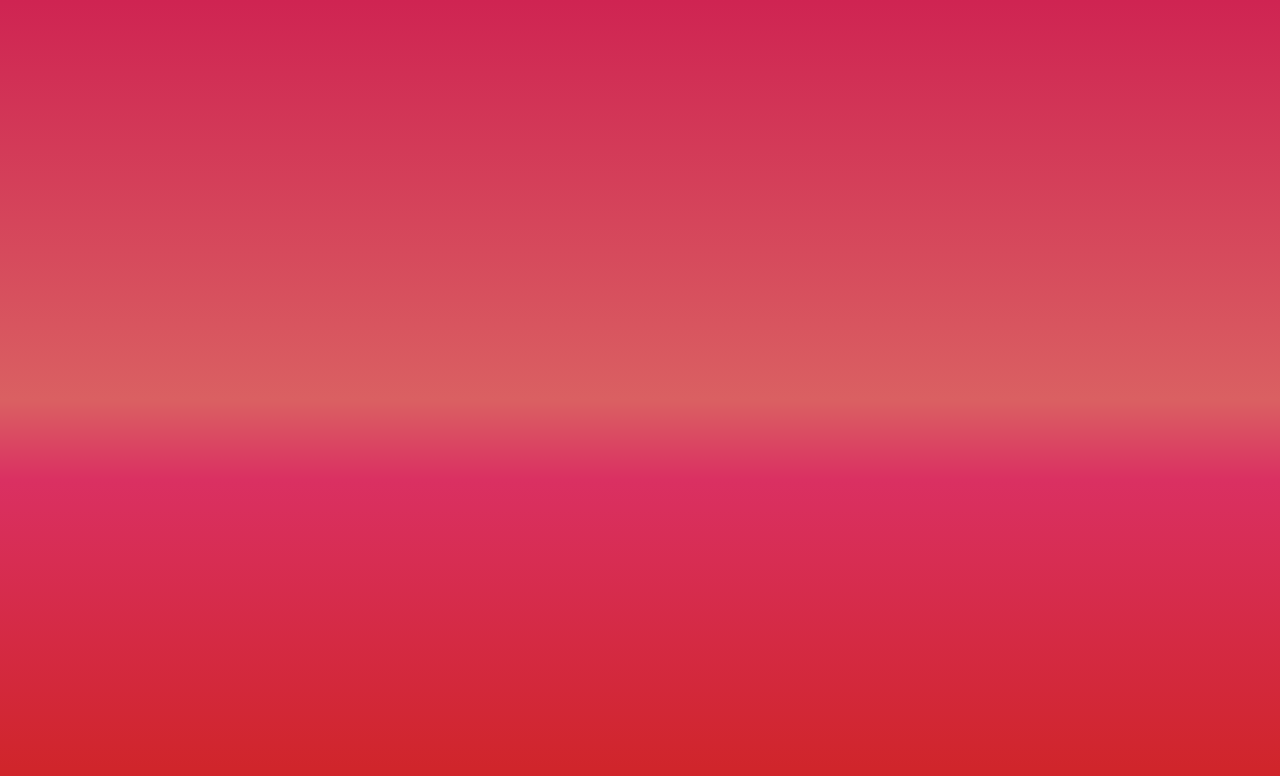
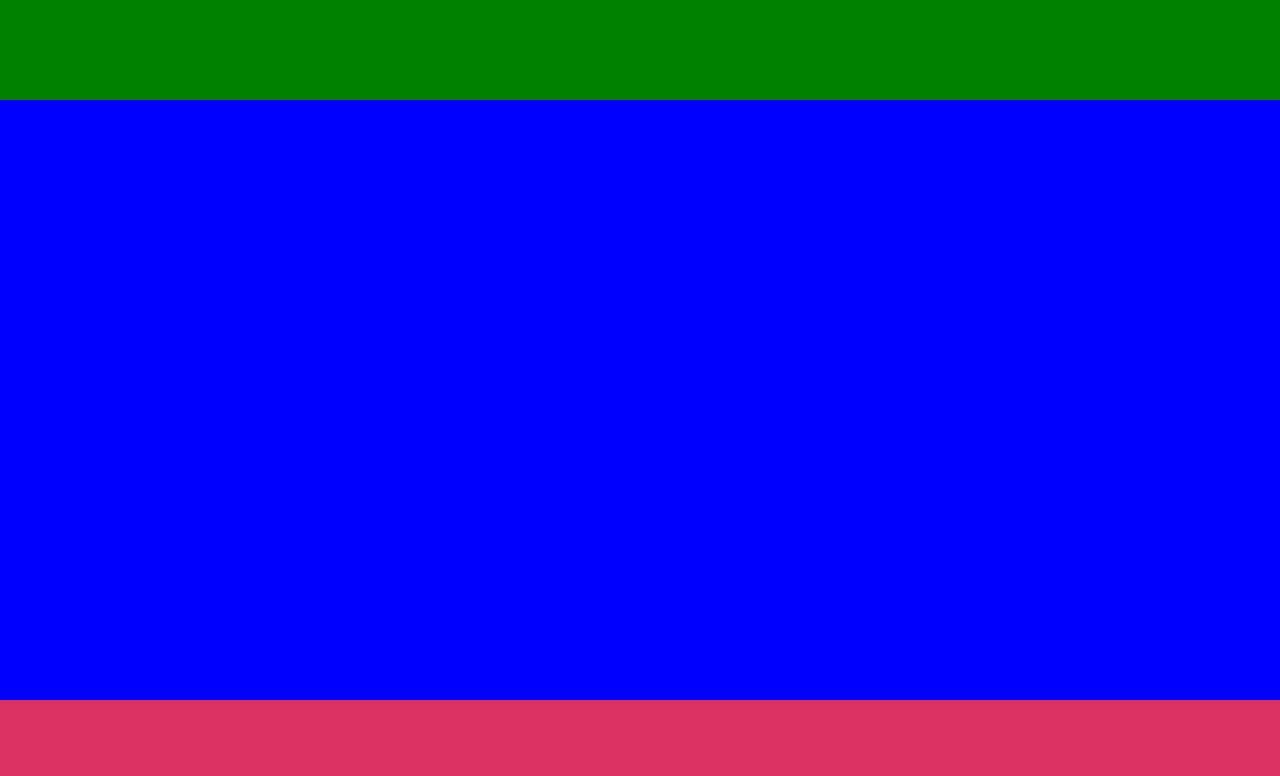
Before and after one commit to Lu-queir0z/coca-cola, a plain HTML site: page index.html in a window 1280 px wide. Drawn offline with Linux system fonts and the light colour scheme.

Commit message:
estrutura concluida

```diff
--- a/style.css
+++ b/style.css
@@ -7,4 +7,18 @@ body {
     width: 100vw;
     height: 100vh;
     background: linear-gradient( #cf2452 , #da6062 50% , #da3062 60% , #CF2425 );
+    display: flex;
+    flex-direction: column;
+
 }
+header{
+    background-color: green;
+    height: 100px;
+}
+main{
+    background-color: blue;
+    flex-grow: 1;
+}
+footer{
+    background-color: #da3062;
+    height: 100px;
```
